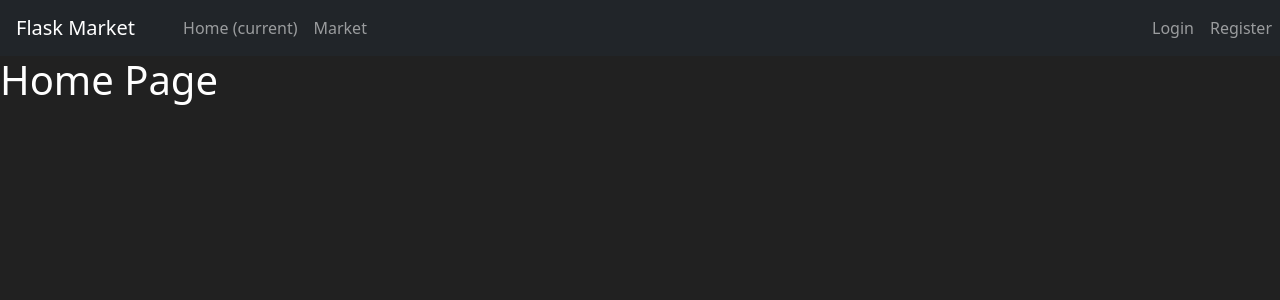
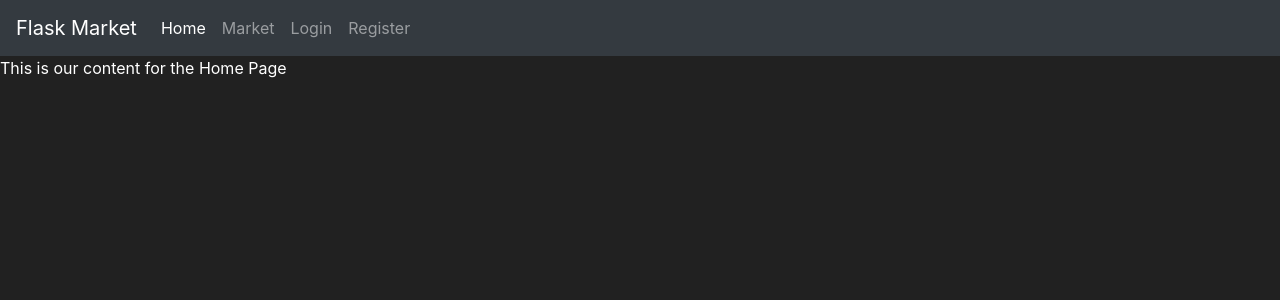
Before and after one commit to PietroDelCorona/e-commerce_with_flask, a Flask app: page / in a window 1280 px wide. Shown: the top 300 px of the page. Run offline with Flask 3, Linux system fonts and the light colour scheme; some libraries are stand-ins or nearby versions.

Commit message:
create base template inheritance

```diff
--- /dev/null
+++ b/templates/base.html
@@ -0,0 +1,61 @@
+<!doctype html>
+<html lang="en">
+   <head>
+      <!-- Required meta tags -->
+      <meta charset="utf-8">
+      <meta name="viewport" content="width=device-width, initial-scale=1, shrink-to-fit=no">
+      <!-- Bootstrap CSS -->
+      <link rel="stylesheet" href="https://cdn.jsdelivr.net/npm/bootstrap@4.5.3/dist/css/bootstrap.min.css" integrity="sha384-TX8t27EcRE3e/ihU7zmQxVncDAy5uIKz4rEkgIXeMed4M0jlfIDPvg6uqKI2xXr2" crossorigin="anonymous">
+      <title>
+        {% block title %}
+
+        {% endblock %}
+      </title>
+      <style>
+            body {
+            background-color: #212121;
+            color: white
+            }
+        </style>
+   </head>
+   <body>
+      <!-- Navbar here -->
+
+      <nav class="navbar navbar-expand-md navbar-dark bg-dark">
+            <a class="navbar-brand" href="#">Flask Market</a>
+            <button class="navbar-toggler" type="button" data-toggle="collapse" data-target="#navbarNav">
+                <span class="navbar-toggler-icon"></span>
+            </button>
+            <div class="collapse navbar-collapse" id="navbarNav">
+                <ul class="navbar-nav ms-auto">
+                    <li class="nav-item active">
+                        <a class="nav-link" href="{{ url_for('home_page') }}">Home <span class="sr-only">(current)</span></a>
+                    </li>
+                    <li class="nav-item">
+                        <a class="nav-link" href="{{ url_for('market') }}">Market</a>
+                    </li>
+                </ul>
+                <ul class="navbar-nav mr-auto">
+                    <li class="nav-item">
+                        <a class="nav-link" href="#">Login</a>
+                    </li>
+                    <li class="nav-item">
+                        <a class="nav-link" href="#">Register</a>
+                    </li>
+                </ul>
+            </div>
+        </nav>
+        {% block content %}
+
+        {% endblock %}
+        <!-- Future Content here -->
+
+      <!-- Optional JavaScript -->
+      <!-- jQuery first, then Popper.js, then Bootstrap JS -->
+      <script src='https://kit.fontawesome.com/a076d05399.js'></script>
+      <script src="https://code.jquery.com/jquery-3.5.1.slim.min.js" integrity="sha384-DfXdz2htPH0lsSSs5nCTpuj/zy4C+OGpamoFVy38MVBnE+IbbVYUew+OrCXaRkfj" crossorigin="anonymous"></script>
+      <script src="https://cdn.jsdelivr.net/npm/popper.js@1.16.1/dist/umd/popper.min.js" integrity="sha384-9/reFTGAW83EW2RDu2S0VKaIzap3H66lZH81PoYlFhbGU+6BZp6G7niu735Sk7lN" crossorigin="anonymous"></script>
+      <script src="https://stackpath.bootstrapcdn.com/bootstrap/4.5.2/js/bootstrap.min.js" integrity="sha384-B4gt1jrGC7Jh4AgTPSdUtOBvfO8shuf57BaghqFfPlYxofvL8/KUEfYiJOMMV+rV" crossorigin="anonymous"></script>
+   </body>
+
+</html>
--- a/templates/home.html
+++ b/templates/home.html
@@ -1,59 +1,9 @@
-<!doctype html>
-<html lang="en">
-  <head>
-    <!-- Required meta tags -->
-    <meta charset="utf-8">
-    <meta name="viewport" content="width=device-width, initial-scale=1">
+{% extends 'base.html' %}
 
-    <!-- Bootstrap CSS -->
-    <link rel="stylesheet" href="https://cdn.jsdelivr.net/npm/bootstrap@5.3.3/dist/css/bootstrap.rtl.min.css" integrity="sha384-dpuaG1suU0eT09tx5plTaGMLBsfDLzUCCUXOY2j/LSvXYuG6Bqs43ALlhIqAJVRb" crossorigin="anonymous">
+{% block title %}
+    Home Page
+{% endblock%}
 
-    <title>Home Page</title>
-    <style>
-        body {
-            background-color: #212121;
-            color: white;
-        }
-    </style>
-  </head>
-  <body>
-    <nav class="navbar navbar-expand-md navbar-dark bg-dark">
-        <a class="navbar-brand" href="#">Flask Market</a>
-        <button class="navbar-toggler" type="button" data-toggle="collapse" data-target="#navbarNav">
-            <span class="navbar-toggler-icon"></span>
-        </button>
-        <div class="collapse navbar-collapse" id="navbarNav">
-            <ul class="navbar-nav ms-auto">
-                <li class="nav-item active">
-                    <a class="nav-link" href="#">Home <span class="sr-only">(current)</span></a>
-                </li>
-                <li class="nav-item">
-                    <a class="nav-link" href="#">Market</a>
-                </li>
-            </ul>
-            <ul class="navbar-nav mr-auto">
-                <li class="nav-item">
-                    <a class="nav-link" href="#">Login</a>
-                </li>
-                <li class="nav-item">
-                    <a class="nav-link" href="#">Register</a>
-                </li>
-            </ul>
-        </div>
-    </nav>
-
-    <h1>Home Page</h1>
-
-    <!-- Optional JavaScript; choose one of the two! -->
-
-    <!-- Option 1: Bootstrap Bundle with Popper -->
-
-    <script src="https://cdn.jsdelivr.net/npm/bootstrap@5.3.3/dist/js/bootstrap.bundle.min.js" integrity="sha384-YvpcrYf0tY3lHB60NNkmXc5s9fDVZLESaAA55NDzOxhy9GkcIdslK1eN7N6jIeHz" crossorigin="anonymous"></script>
-
-    <!-- Option 2: Separate Popper and Bootstrap JS -->
-    <!--
-    <script src="https://cdn.jsdelivr.net/npm/@popperjs/core@2.11.8/dist/umd/popper.min.js" integrity="sha384-I7E8VVD/ismYTF4hNIPjVp/Zjvgyol6VFvRkX/vR+Vc4jQkC+hVqc2pM8ODewa9r" crossorigin="anonymous"></script>
-    <script src="https://cdn.jsdelivr.net/npm/bootstrap@5.3.3/dist/js/bootstrap.min.js" integrity="sha384-0pUGZvbkm6XF6gxjEnlmuGrJXVbNuzT9qBBavbLwCsOGabYfZo0T0to5eqruptLy" crossorigin="anonymous"></script>
-    -->
-  </body>
-</html>
+{% block content %}
+    This is our content for the Home Page
+{% endblock %}
```
Also changed, not shown: templates/market.html (+9 -61 lines).
